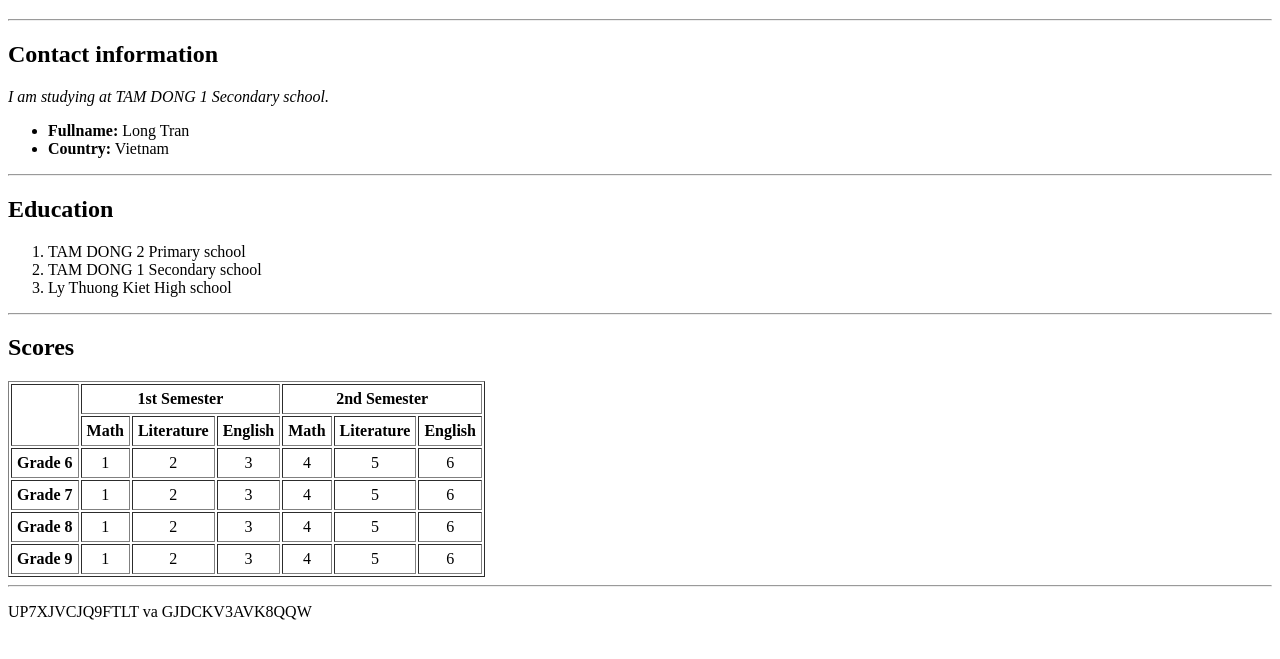
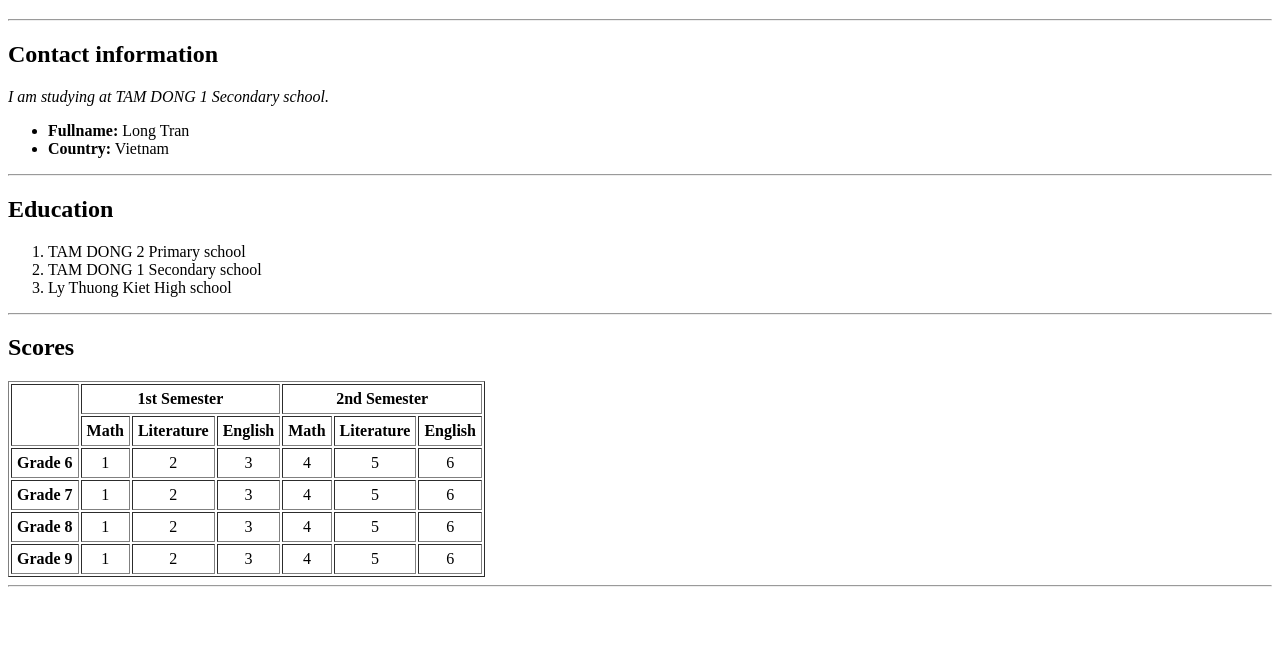
Before and after one commit to iamfallinginloveUwU/course, a plain HTML site: page index.html in a window 1280 px wide. Shown: the part 61-720 px from the top of the page. Drawn offline with Linux system fonts and the light colour scheme.

Commit message:
Update index.html

```diff
--- a/index.html
+++ b/index.html
@@ -80,7 +80,6 @@
         </tr>
     </table>
     <hr>
-<p>UP7XJVCJQ9FTLT va GJDCKV3AVK8QQW</p>
 </body>
 
 </html>
```
